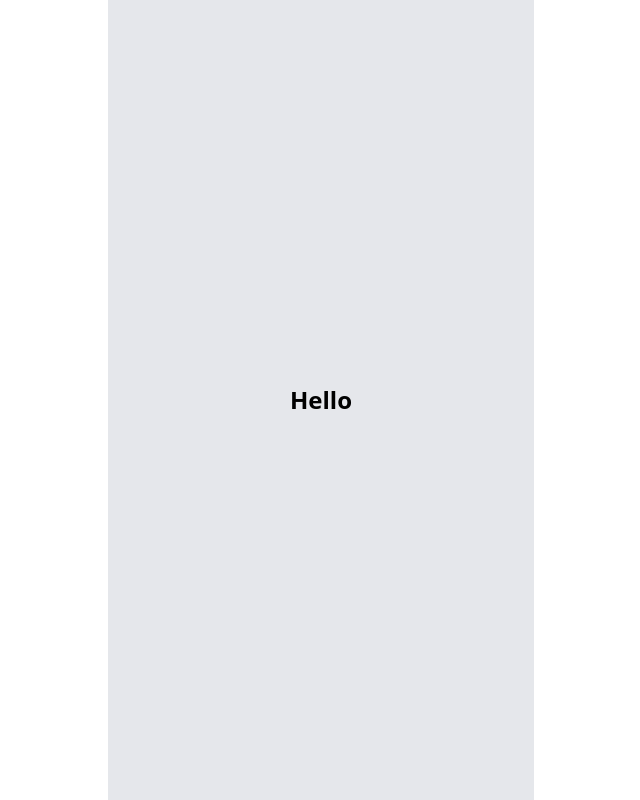
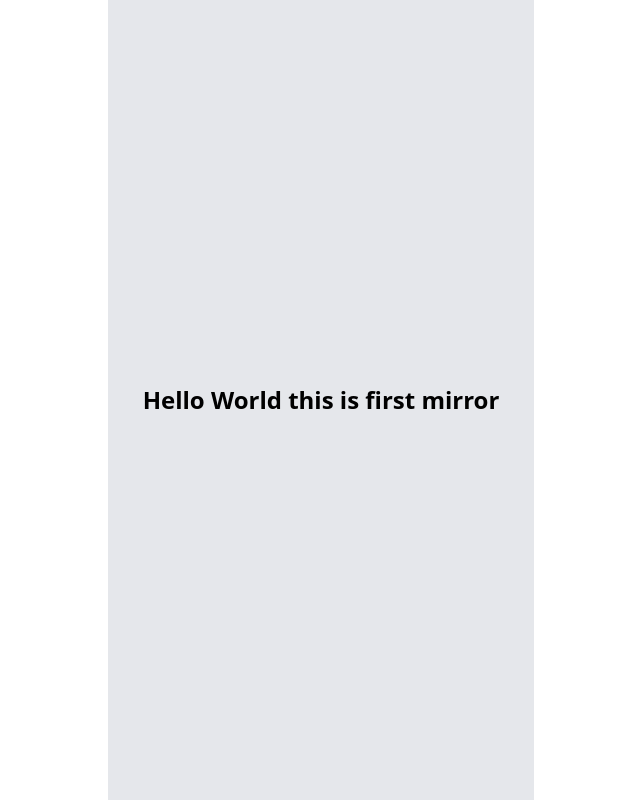
Before and after one commit to Mahdi-dmr1/first-mirror, a Next.js app: page / in a window 1280 px wide. Shown: the whole page, without its empty margins (319-959 px from the left). Built offline with nearby package versions, Linux system fonts and the light colour scheme.

Commit message:
This is the initial commit

```diff
--- a/app/page.tsx
+++ b/app/page.tsx
@@ -2,7 +2,7 @@ const Page = () => {
     return(
         <div className="h-dvh w-full flex justify-center items-center">
             <div className="w-1/3 bg-gray-200 flex justify-center h-full items-center">
-                <p className="text-2xl text-black font-semibold">Hello</p>
+                <p className="text-2xl text-black font-semibold">Hello World this is first mirror</p>
             </div>
         </div>
     )
```
